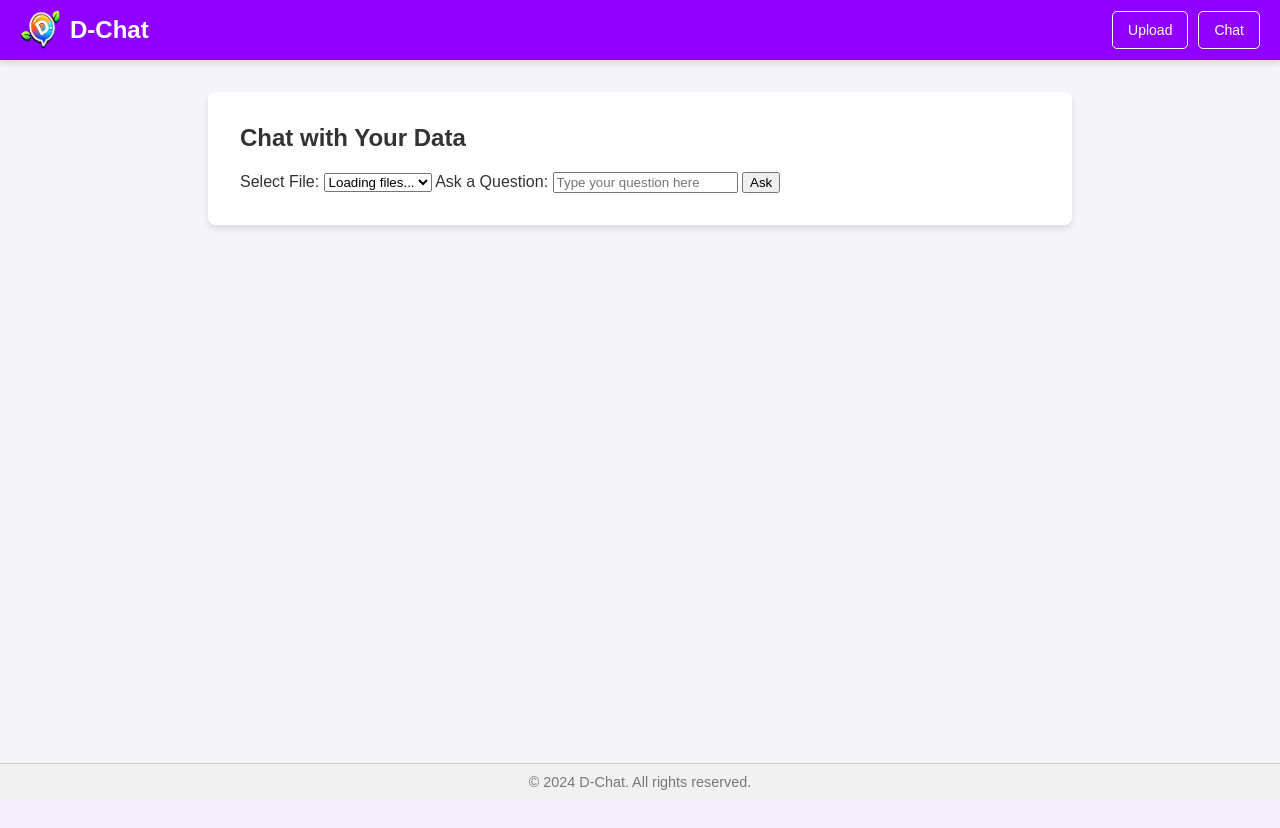
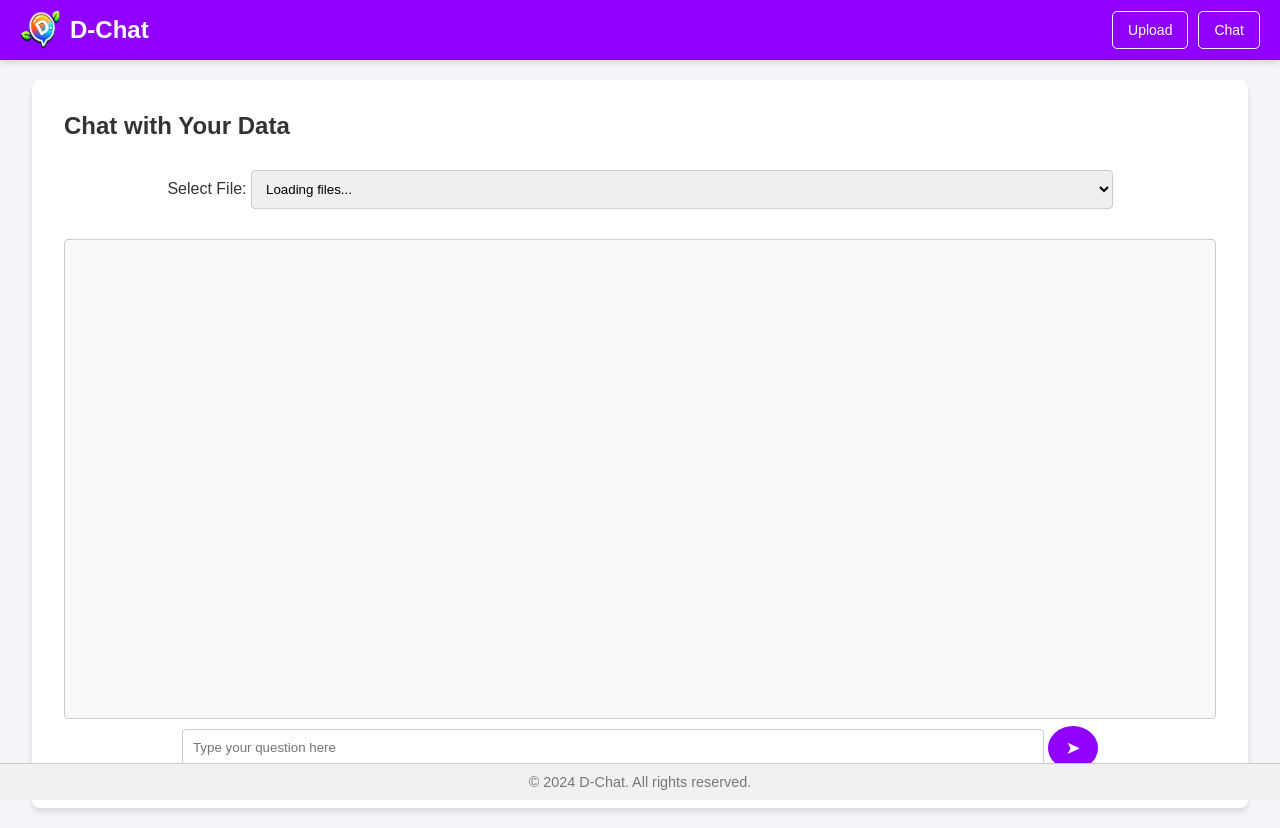
Before and after one commit to raushan-in/d-chat, a FastAPI app: page /chat in a window 1280 px wide. Before the commit the page ends 790 px from the top, so only its background shows below. Run offline with FastAPI, Linux system fonts and the light colour scheme.

Commit message:
chat page colour fitted

```diff
--- a/templates/chat.html
+++ b/templates/chat.html
@@ -6,6 +6,87 @@
     <title>D-Chat - Chat with Your Data</title>
     <link rel="stylesheet" href="/static/styles.css">
     <link rel="icon" href="/static/favicon.ico" type="image/x-icon">
+    <style>
+        body {
+            font-family: Arial, sans-serif;
+            margin: 0;
+            padding: 0;
+            box-sizing: border-box;
+        }
+
+        .container {
+            max-width: 90%;
+            margin: 20px auto;
+            text-align: center;
+        }
+
+        h2 {
+            color: #333;
+            text-align: left;
+        }
+
+        select, input[type="text"] {
+            width: calc(80% - 60px);
+            padding: 10px;
+            margin: 10px 0;
+            border: 1px solid #ccc;
+            border-radius: 4px;
+            box-sizing: border-box;
+            display: inline-block;
+        }
+
+        #askButton {
+            width: 50px;
+            height: 44px;
+            background-color: #8F00FF;
+            color: white;
+            border: none;
+            border-radius: 50%;
+            cursor: pointer;
+            font-size: 18px;
+            vertical-align: middle;
+            transition: background-color 0.3s ease;
+        }
+
+        #askButton:disabled {
+            background-color: #cccccc;
+            cursor: not-allowed;
+        }
+
+        #conversation {
+            margin-top: 20px;
+            height: 60vh;
+            border: 1px solid #ccc;
+            border-radius: 4px;
+            padding: 10px;
+            overflow-y: auto;
+            background-color: #f9f9f9;
+            box-sizing: border-box;
+            text-align: left;
+        }
+
+        .question {
+            text-align: left;
+            margin: 10px 0;
+            padding-right: 50px;
+            word-wrap: break-word;
+            font-weight: bold;
+            color: #8F00FF; /* Changed question color to #8F00FF */
+        }
+
+        .answer {
+            text-align: right;
+            margin: 10px 0;
+            padding-left: 50px;
+            word-wrap: break-word;
+            color: #000; /* Changed answer color to dark black */
+            font-weight: bold;
+        }
+
+        footer {
+            position: static;
+        }
+    </style>
 </head>
 <body>
     <!-- Include Header -->
@@ -17,17 +98,97 @@
             <option value="" disabled selected>Loading files...</option>
         </select>
 
-        <label for="questionInput">Ask a Question:</label>
-        <input type="text" id="questionInput" placeholder="Type your question here">
+        <div id="conversation"></div>
 
-        <button id="askButton">Ask</button>
-
-        <div id="chatResponse"></div>
+        <div>
+            <input type="text" id="questionInput" placeholder="Type your question here">
+            <button id="askButton">➤</button>
+        </div>
     </div>
     <!-- Include Footer -->
     {% include 'footer.html' %}
     <script>
-        // JavaScript remains unchanged
+        const fileSelect = document.getElementById('fileSelect');
+        const askButton = document.getElementById('askButton');
+        const questionInput = document.getElementById('questionInput');
+        const conversationDiv = document.getElementById('conversation');
+
+        // Fetch available files and populate the dropdown
+        async function fetchFiles() {
+            try {
+                const response = await fetch('/uploaded-files');
+                if (response.ok) {
+                    const data = await response.json();
+                    fileSelect.innerHTML = '<option value="" disabled selected>Select a file</option>';
+                    data.files.forEach(file => {
+                        const option = document.createElement('option');
+                        option.value = file;
+                        option.textContent = file;
+                        fileSelect.appendChild(option);
+                    });
+                } else {
+                    alert('Failed to load files.');
+                }
+            } catch (error) {
+                alert(`Unexpected error: ${error.message}`);
+            }
+        }
+
+        // Clear conversation when file selection changes
+        fileSelect.addEventListener('change', () => {
+            conversationDiv.innerHTML = ''; // Clear the conversation
+        });
+
+        // Handle asking a question
+        askButton.addEventListener('click', async () => {
+            const selectedFile = fileSelect.value;
+            const question = questionInput.value.trim();
+
+            if (!selectedFile) {
+                alert('Please select a file.');
+                return;
+            }
+
+            if (!question) {
+                alert('Please enter a question.');
+                return;
+            }
+
+            // Add question to the conversation immediately
+            const questionDiv = document.createElement('div');
+            questionDiv.className = 'question';
+            questionDiv.textContent = `Q: ${question}`;
+            conversationDiv.appendChild(questionDiv);
+            conversationDiv.scrollTop = conversationDiv.scrollHeight;
+
+            // Clear the input field immediately
+            questionInput.value = '';
+            askButton.disabled = true;
+
+            try {
+                const queryParams = new URLSearchParams({ question, file_name: selectedFile }).toString();
+                const response = await fetch(`/ask?${queryParams}`, { method: 'POST' });
+
+                if (response.ok) {
+                    const data = await response.json();
+                    const answerDiv = document.createElement('div');
+                    answerDiv.className = 'answer';
+                    answerDiv.textContent = `A: ${data.answer}`;
+                    conversationDiv.appendChild(answerDiv);
+                    conversationDiv.scrollTop = conversationDiv.scrollHeight;
+                } else {
+                    const error = await response.json();
+                    alert(`Error: ${error.detail || 'Something went wrong.'}`);
+                }
+            } catch (error) {
+                alert(`Unexpected error: ${error.message}`);
+            } finally {
+                askButton.disabled = false;
+            }
+        });
+
+        // Initialize the page
+        fetchFiles();
     </script>
 </body>
 </html>
```
